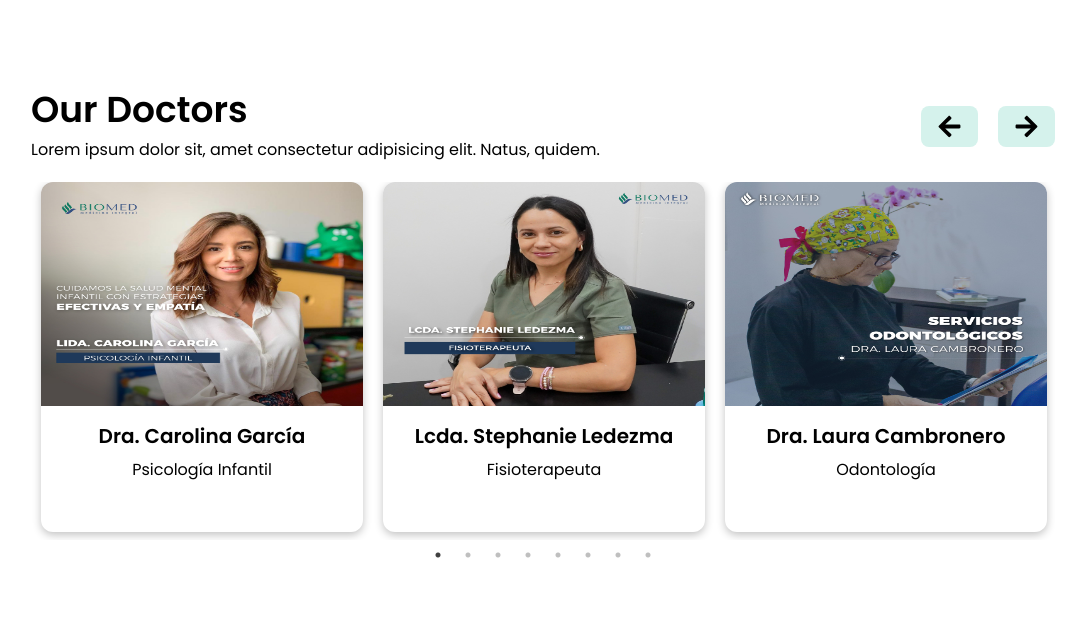
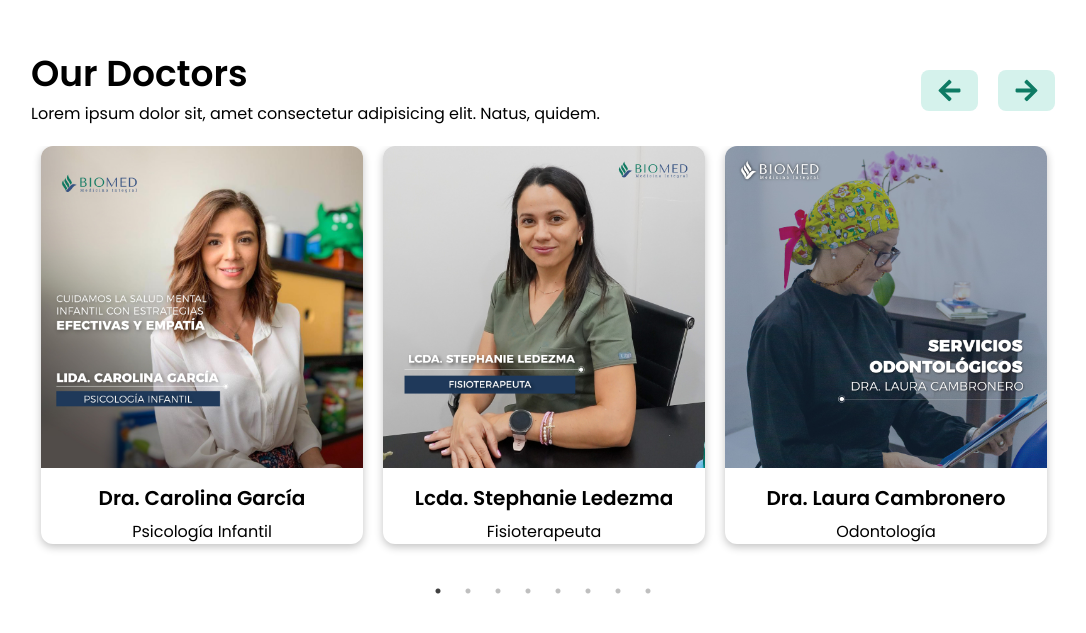
Before and after one commit to thecarlosotxoa/biomed, a React (Vite) app: page / in a window 1280 px wide. Shown: the part 2517-3150 px from the top of the page, without its empty margins (97-1183 px from the left). Built offline with nearby package versions, Linux system fonts and the light colour scheme.

Commit message:
adjusted height for images

```diff
--- a/src/components/Doctors.jsx
+++ b/src/components/Doctors.jsx
@@ -102,13 +102,13 @@ const Doctors = () => {
         </div>
         <div className="flex gap-5 mt-4 lg:mt-0">
           <button
-            className=" bg-[#d5f2ec] text-backgroundColor px-4 py-2 rounded-lg active:bg-[#ade9dc]"
+            className=" bg-[#d5f2ec] text-bioGreen px-4 py-2 rounded-lg active:bg-[#ade9dc]"
             onClick={() => slider.current.slickPrev()}
           >
             <FaArrowLeft size={25} />
           </button>
           <button
-            className=" bg-[#d5f2ec] text-backgroundColor px-4 py-2 rounded-lg active:bg-[#ade9dc]"
+            className=" bg-[#d5f2ec] text-bioGreen px-4 py-2 rounded-lg active:bg-[#ade9dc]"
             onClick={() => slider.current.slickNext()}
           >
             <FaArrowRight size={25} />
@@ -119,14 +119,14 @@ const Doctors = () => {
         <Slider ref={slider} {...settings}>
           {data.map((e, index) => (
             <div
-              className="h-[350px] text-black rounded-xl shadow-[rgba(0,_0,_0,_0.24)_0px_3px_8px] mb-2 cursor-pointer"
+              className="h-auto text-black rounded-xl shadow-[rgba(0,_0,_0,_0.24)_0px_3px_8px] mb-2 cursor-pointer"
               key={index}
             >
               <div>
                 <img
                   src={e.img}
                   alt="img"
-                  className="h-56 rounded-t-xl w-full"
+                  className="h-auto rounded-t-xl w-full"
                 />
               </div>
 
```
